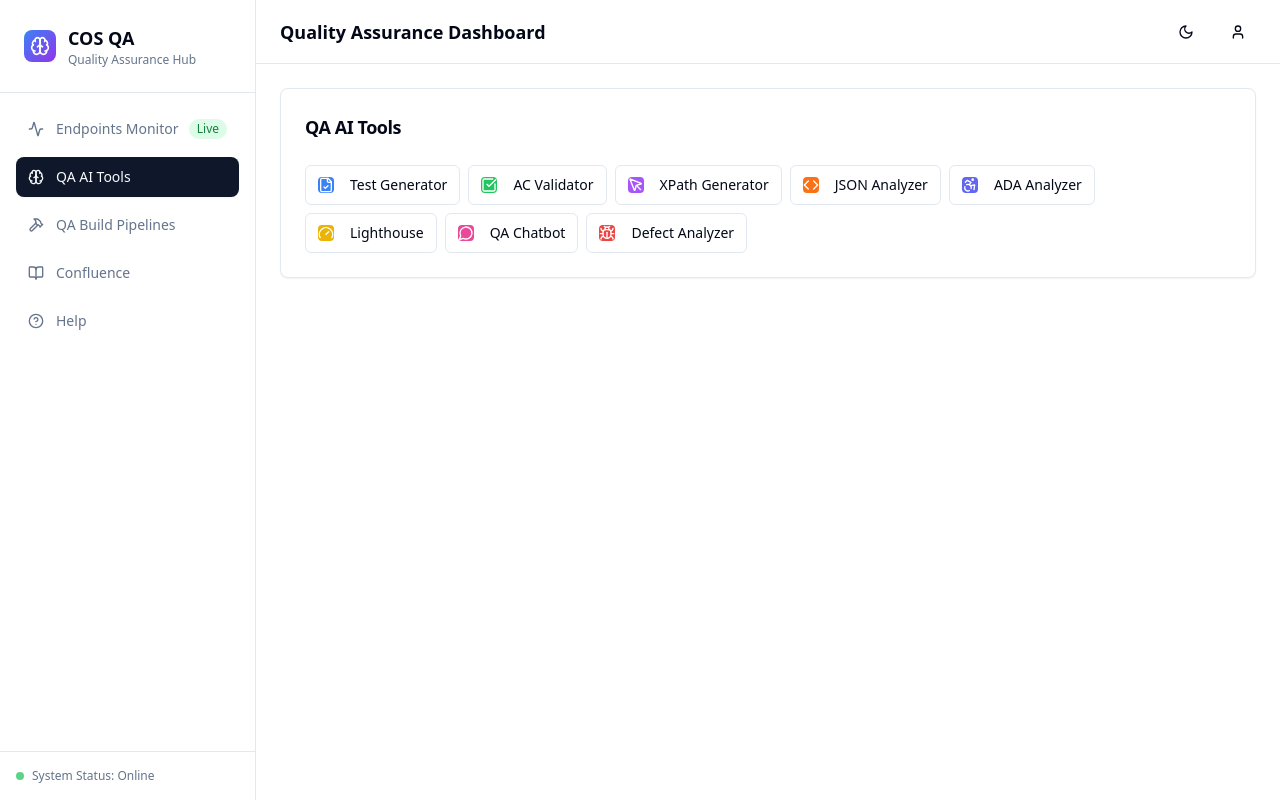
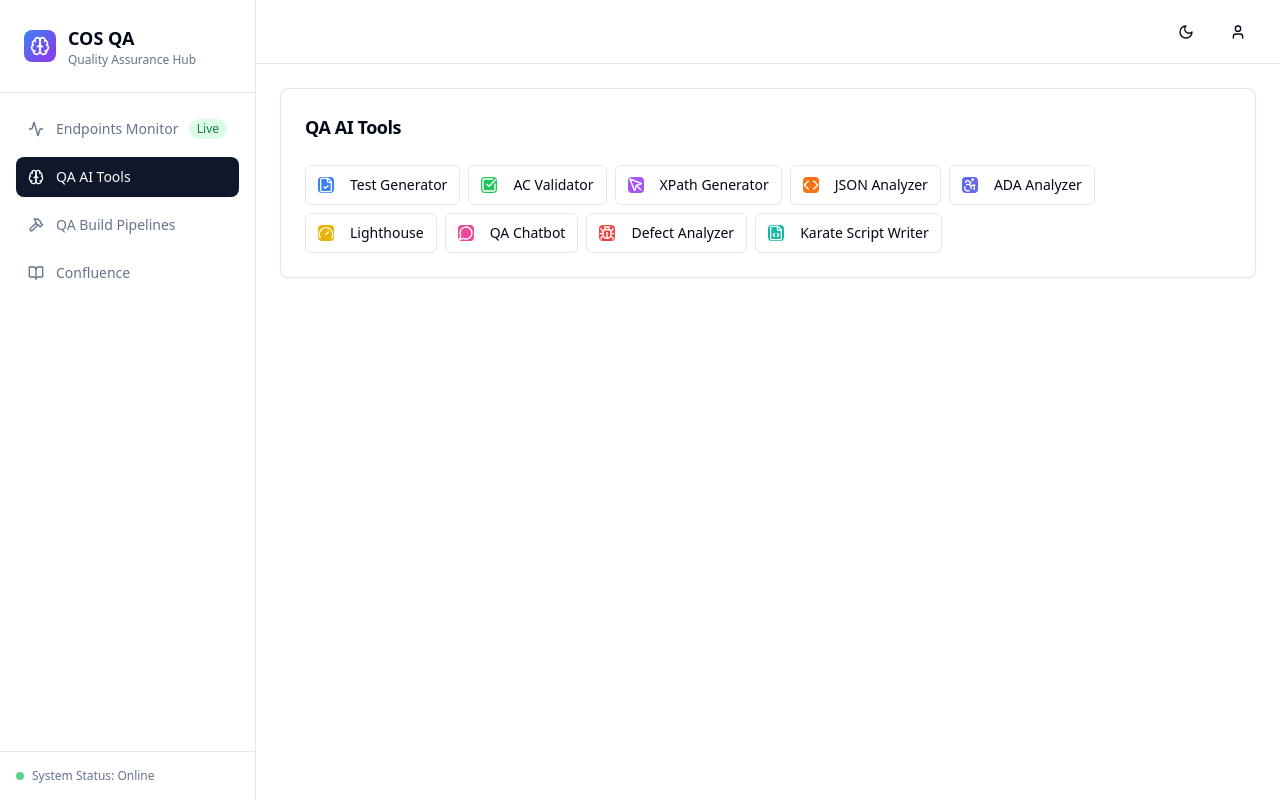
Before and after one commit to LakhalAzzedine/QA-Tools-2026, a React (Vite) app: page / in a window 1280 px wide. Both pictures are taken after a click on the button "QA AI Tools". Built offline with nearby package versions, Linux system fonts and the light colour scheme.

Commit message:
Remove help button and top title
Remove help button and top title, add Karate Script Writer to QA Tools.

```diff
--- a/src/components/DashboardContent.tsx
+++ b/src/components/DashboardContent.tsx
@@ -2,7 +2,6 @@
 import { EndpointsMonitor } from "./sections/EndpointsMonitor";
 import { QATools } from "./sections/QATools";
 import { BuildPipelines } from "./sections/BuildPipelines";
-import { HelpSection } from "./sections/HelpSection";
 
 interface DashboardContentProps {
   activeSection: string;
@@ -17,8 +16,6 @@ export function DashboardContent({ activeSection }: DashboardContentProps) {
         return <QATools />;
       case "pipelines":
         return <BuildPipelines />;
-      case "help":
-        return <HelpSection />;
       default:
         return <EndpointsMonitor />;
     }
--- a/src/components/Sidebar.tsx
+++ b/src/components/Sidebar.tsx
@@ -1,4 +1,3 @@
-
 import { Activity, Brain, Hammer, BookOpen, HelpCircle, Wifi, WifiOff } from "lucide-react";
 import { cn } from "@/lib/utils";
 
@@ -32,12 +31,6 @@ const menuItems = [
     icon: BookOpen,
     badge: null,
     external: true
-  },
-  {
-    id: "help",
-    label: "Help",
-    icon: HelpCircle,
-    badge: null
   }
 ];
 
--- a/src/components/TopBar.tsx
+++ b/src/components/TopBar.tsx
@@ -13,11 +13,7 @@ export function TopBar() {
 
   return (
     <header className="h-16 border-b border-border bg-background/95 backdrop-blur supports-[backdrop-filter]:bg-background/60">
-      <div className="flex items-center justify-between h-full px-6">
-        <div className="flex items-center space-x-4">
-          <h2 className="text-lg font-semibold text-foreground">Quality Assurance Dashboard</h2>
-        </div>
-
+      <div className="flex items-center justify-end h-full px-6">
         <div className="flex items-center space-x-4">
           <Button
             variant="ghost"
--- a/src/components/sections/QATools.tsx
+++ b/src/components/sections/QATools.tsx
@@ -13,7 +13,8 @@ import {
   Accessibility,
   Gauge,
   MessageCircle,
-  Bug
+  Bug,
+  FileCode
 } from "lucide-react";
 import { useToast } from "@/hooks/use-toast";
 
@@ -73,6 +74,13 @@ const tools = [
     description: "Identify root causes of defects",
     icon: Bug,
     color: "bg-red-500"
+  },
+  {
+    id: "karate-script-writer",
+    name: "Karate Script Writer",
+    description: "Generate Karate API test scripts",
+    icon: FileCode,
+    color: "bg-teal-500"
   }
 ];
 
```
